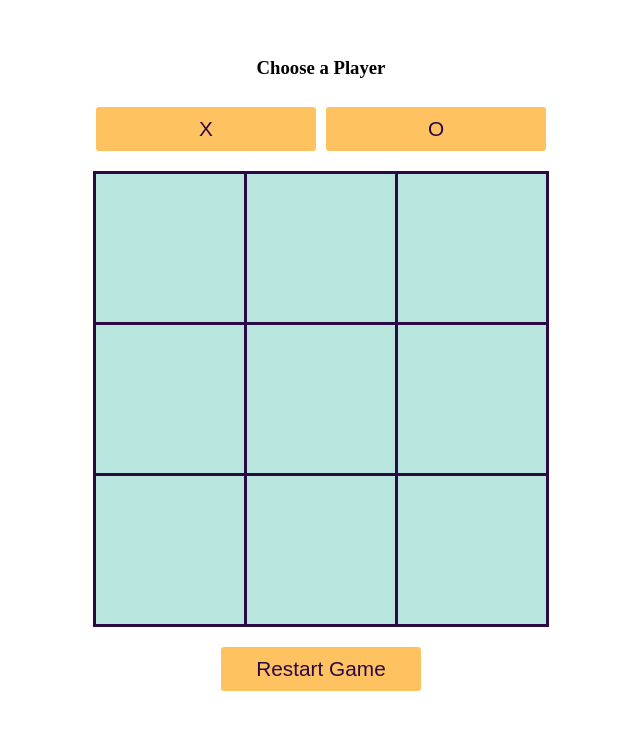
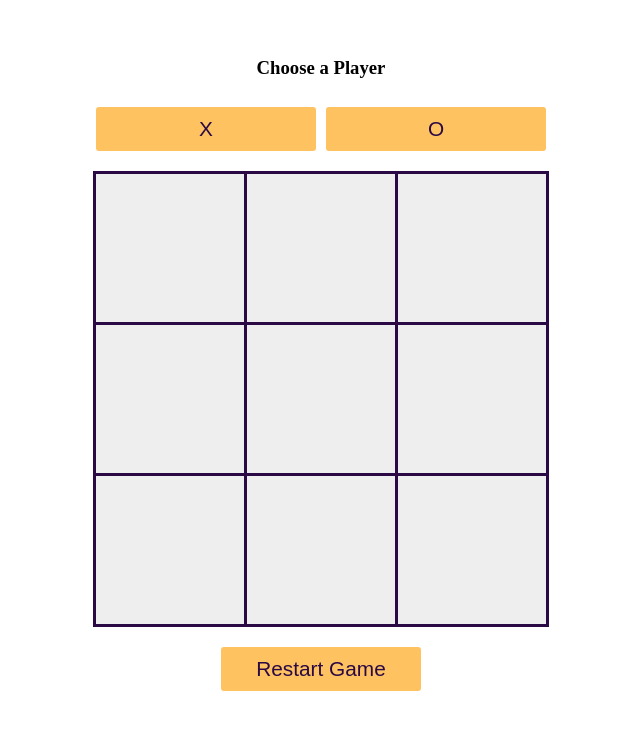
Before and after one commit to ashcheg/tictactoe, a plain HTML site: page index.html in a window 1280 px wide. Shown: the whole page, without its empty margins (319-959 px from the left). Drawn offline with Linux system fonts and the light colour scheme.

Commit message:
added some styling and future edits in JS

```diff
--- a/style.css
+++ b/style.css
@@ -9,12 +9,12 @@ body {
 
 :root {
     --cell-color: #3FA796;
-    --cell-color-inactive: #b8e6de;
+    --cell-color-inactive: #eeeeee;
     --cell-border: #2A0944; /*#9D75CB; */
     --text-color: #2A0944;
     --shadows:  #A10035;
     --secondary-color:  #FEC260;
-    --secondary-color-inactive:  #ffe9c5;
+    --secondary-color-inactive:  #f0ece6;
 }
 
 #game-board {
```
Also changed, not shown: script.js (+10 -4 lines).
